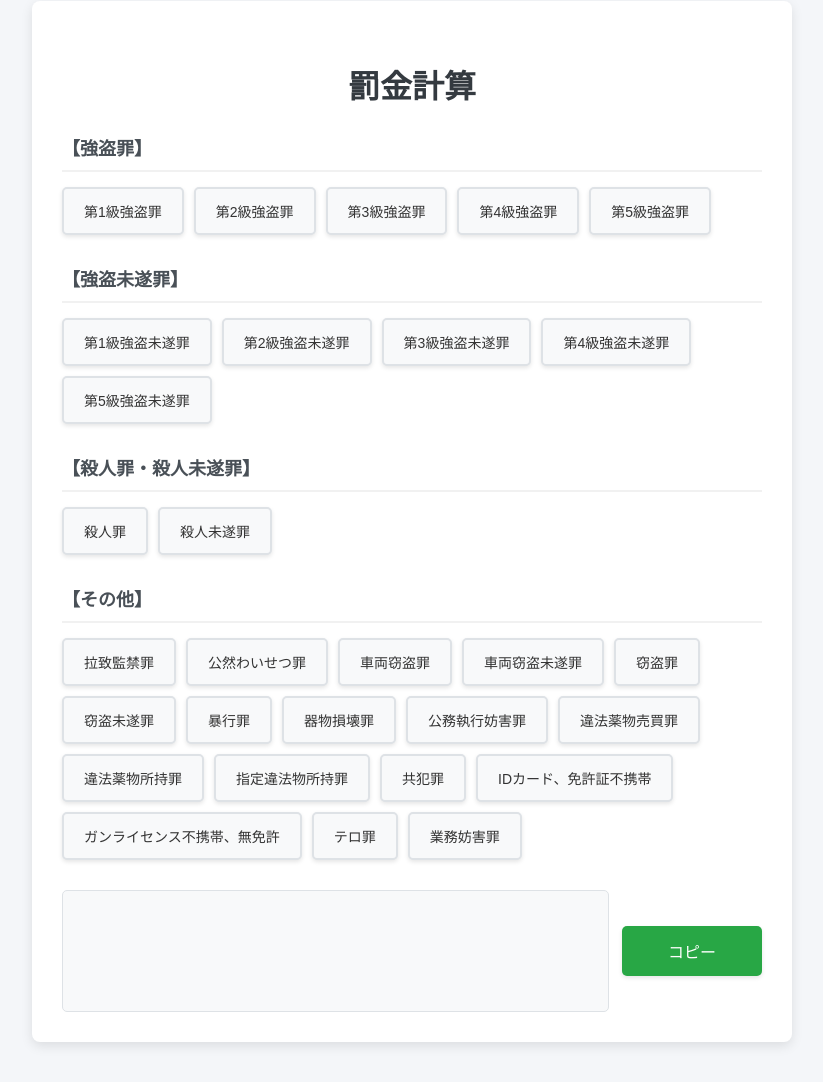
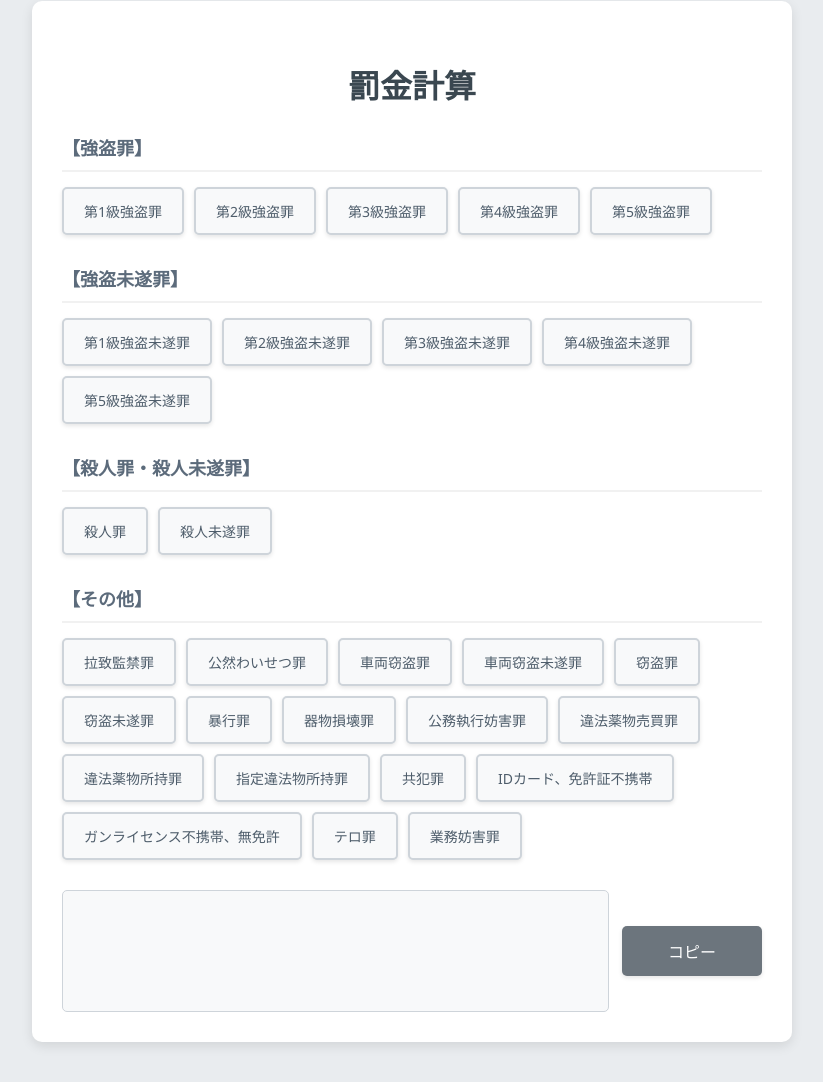
Before and after one commit to KuonRen/fine_calculation, a plain HTML site: page index.html in a window 1280 px wide. Shown: the part 39-1121 px from the top of the page, without its empty margins (228-1051 px from the left). Drawn offline with Linux system fonts and the light colour scheme.

Commit message:
Update index.html

```diff
--- a/index.html
+++ b/index.html
@@ -7,26 +7,26 @@
     <style>
         /* グローバル設定 */
         body {
-            font-family: 'Arial', sans-serif;
-            background-color: #f4f6f9;
-            color: #333;
+            font-family: 'Segoe UI', Tahoma, Geneva, Verdana, sans-serif;
+            background-color: #e9ecef; /* 優しい灰色 */
+            color: #4e5d6b; /* 落ち着いたグレー */
             margin: 0;
             padding: 0;
         }
         h2 {
             text-align: center;
-            color: #343a40;
+            color: #3a4750; /* 落ち着いた濃いグレー */
             font-size: 32px;
             margin-top: 30px;
-            font-weight: bold;
+            font-weight: 600;
         }
 
         .container {
             max-width: 700px;
             margin: 40px auto;
             padding: 30px;
-            background-color: #ffffff;
-            border-radius: 8px;
+            background-color: #ffffff; /* 背景白 */
+            border-radius: 10px;
             box-shadow: 0 4px 12px rgba(0, 0, 0, 0.1);
         }
 
@@ -37,7 +37,7 @@
         .category-title {
             font-weight: bold;
             font-size: 18px;
-            color: #495057;
+            color: #5c6b7b; /* やや暗めの青グレー */
             margin-bottom: 15px;
             border-bottom: 2px solid #f1f1f1;
             padding-bottom: 10px;
@@ -51,25 +51,24 @@
 
         .crime-item {
             padding: 12px 20px;
-            border: 2px solid #dee2e6;
-            background-color: #f8f9fa;
+            border: 2px solid #ced4da; /* 柔らかなグレー */
+            background-color: #f8f9fa; /* 薄い灰色 */
             cursor: pointer;
             text-align: center;
             font-size: 14px;
             border-radius: 5px;
             transition: background-color 0.3s, border-color 0.3s;
-            box-sizing: border-box;
         }
 
         .crime-item:hover {
-            background-color: #e9ecef;
-            border-color: #adb5bd;
+            background-color: #e2e6ea; /* やわらかなホバー効果 */
+            border-color: #adb5bd; /* 微妙な青みがかったグレー */
         }
 
         .crime-item.selected {
-            background-color: #007bff;
+            background-color: #6c757d; /* 落ち着いたグレー */
             color: white;
-            border-color: #0056b3;
+            border-color: #5a6268;
         }
 
         .output-container {
@@ -85,9 +84,10 @@
             padding: 10px;
             font-size: 14px;
             border-radius: 5px;
-            border: 1px solid #dee2e6;
+            border: 1px solid #ced4da;
             resize: none;
             background-color: #f8f9fa;
+            color: #4e5d6b; /* 穏やかな色調 */
         }
 
         button {
@@ -96,14 +96,14 @@
             cursor: pointer;
             font-size: 16px;
             border: none;
-            background-color: #28a745;
+            background-color: #6c757d; /* 落ち着いたグレー */
             color: white;
             border-radius: 5px;
             transition: background-color 0.3s;
         }
 
         button:hover {
-            background-color: #218838;
+            background-color: #5a6268; /* ほんのり暗いグレー */
         }
 
         .crime-item, button {
```
